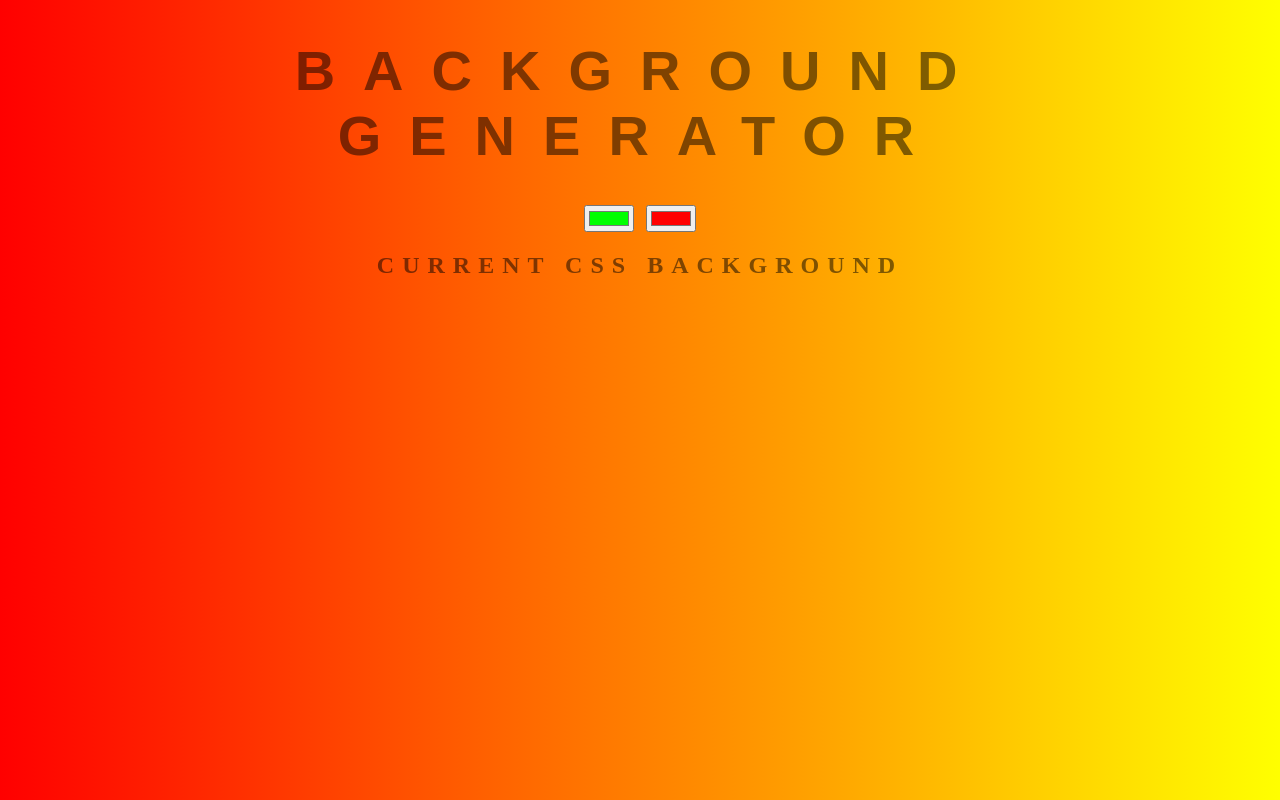
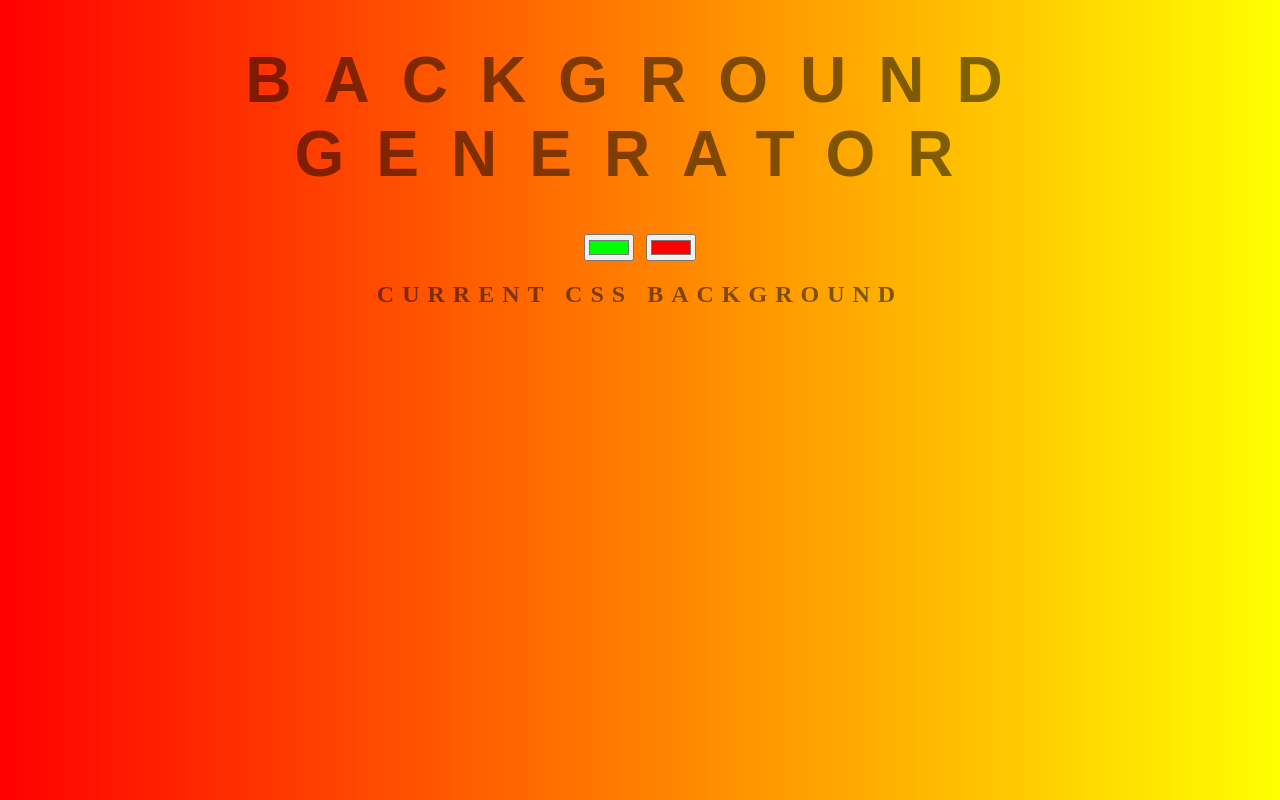
Before and after one commit to DTThor/background-generator, a plain HTML site: page index.html in a window 1280 px wide. Drawn offline with Linux system fonts and the light colour scheme.

Commit message:
adds size to h1

```diff
--- a/style.css
+++ b/style.css
@@ -9,7 +9,7 @@ body {
 }
 
 h1 {
-    font: 600 3.5em 'Raleway', sans-serif;
+    font: 600 4em 'Raleway', sans-serif;
     color: rgba(0,0,0,.5);
     text-align: center;
     text-transform: uppercase;
```
